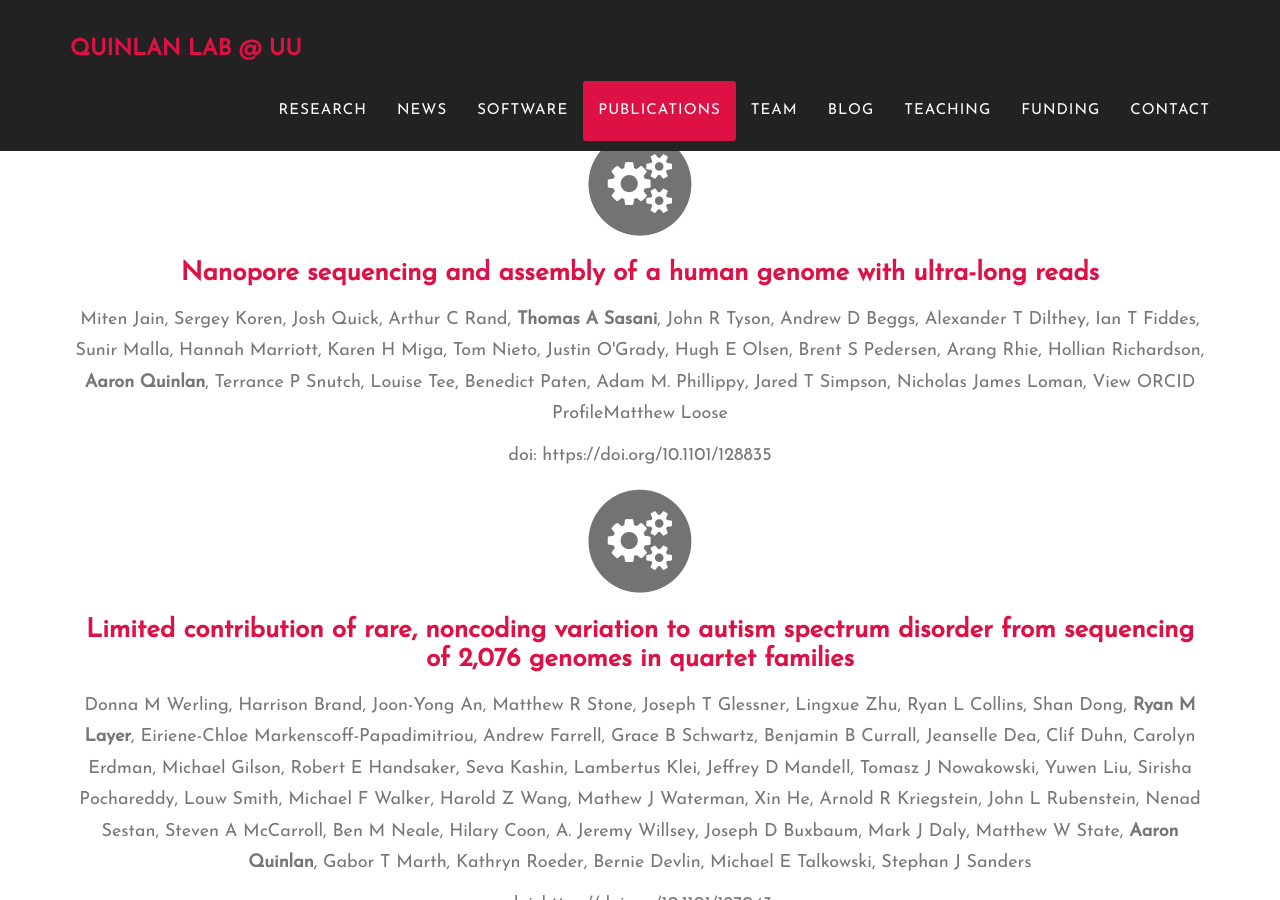
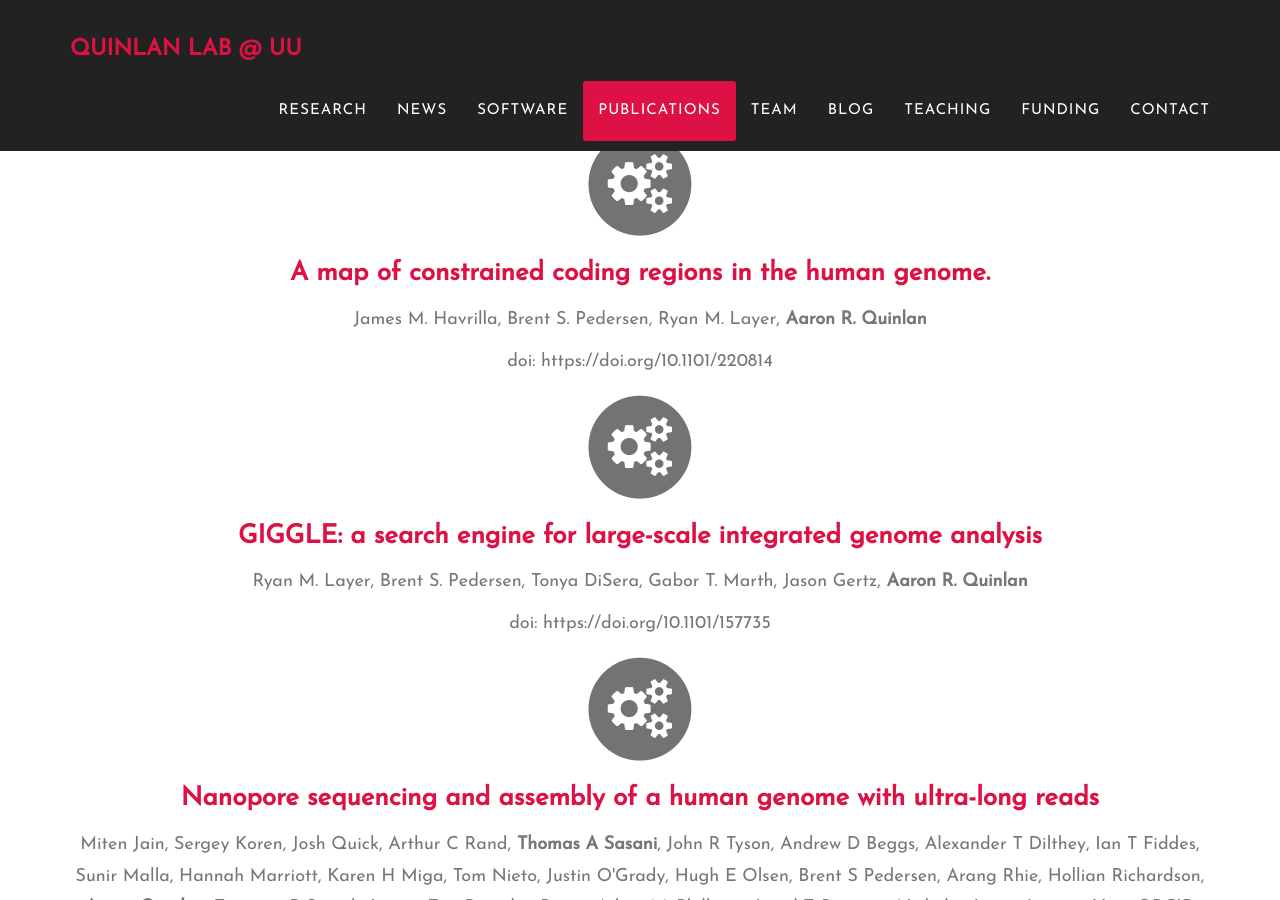
Before and after one commit to arq5x/arq5x.github.io, a Jekyll site: the page built from index.html, in a window 1280 px wide and 900 px high, scrolled down 8504 px. Built offline with Jekyll 4.4.1, drawn with Linux system fonts in a browser that asks for light colours; some web fonts are replaced.

Commit message:
add giggle and ccr preprints

```diff
--- a/_includes/publications.html
+++ b/_includes/publications.html
@@ -11,6 +11,24 @@
             <h2 class="section-heading">Preprints</h2>
             </div>
             <div class="row text-center">
+                <div class="col-md-12">
+                    <span class="fa-stack fa-4x">
+                        <i class="fa fa-circle fa-stack-2x text-secondary"></i>
+                        <i class="fa fa-gears fa-stack-1x fa-inverse"></i>
+                    </span>
+                    <h3 class="service-heading"><a href="https://www.biorxiv.org/content/early/2017/11/16/220814">A map of constrained coding regions in the human genome.</a></h3>
+                    <p class="text-muted">James M. Havrilla, Brent S. Pedersen, Ryan M. Layer, <strong>Aaron R. Quinlan</strong></p>
+                    <p class="text-muted">doi: https://doi.org/10.1101/220814</p>
+                </div>
+                <div class="col-md-12">
+                    <span class="fa-stack fa-4x">
+                        <i class="fa fa-circle fa-stack-2x text-secondary"></i>
+                        <i class="fa fa-gears fa-stack-1x fa-inverse"></i>
+                    </span>
+                    <h3 class="service-heading"><a href="https://www.biorxiv.org/content/early/2017/06/29/157735">GIGGLE: a search engine for large-scale integrated genome analysis</a></h3>
+                    <p class="text-muted">Ryan M. Layer, Brent S. Pedersen, Tonya DiSera, Gabor T. Marth, Jason Gertz, <strong>Aaron R. Quinlan</strong></p>
+                    <p class="text-muted">doi: https://doi.org/10.1101/157735</p>
+                </div>
                 <div class="col-md-12">
                     <span class="fa-stack fa-4x">
                         <i class="fa fa-circle fa-stack-2x text-secondary"></i>
```
